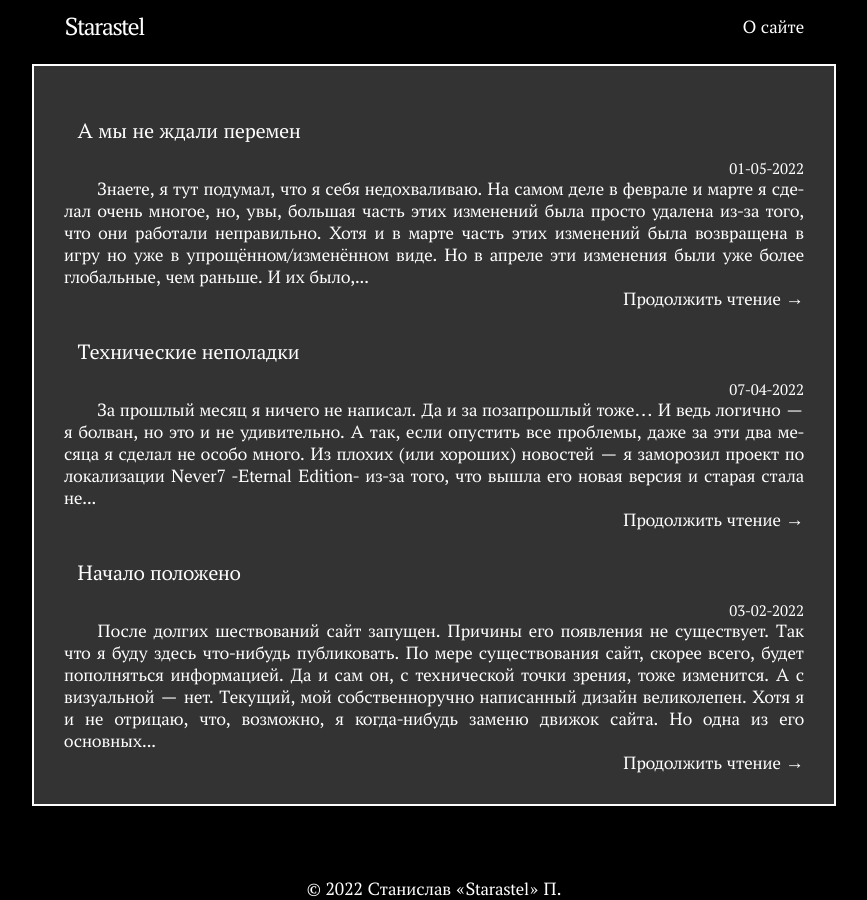
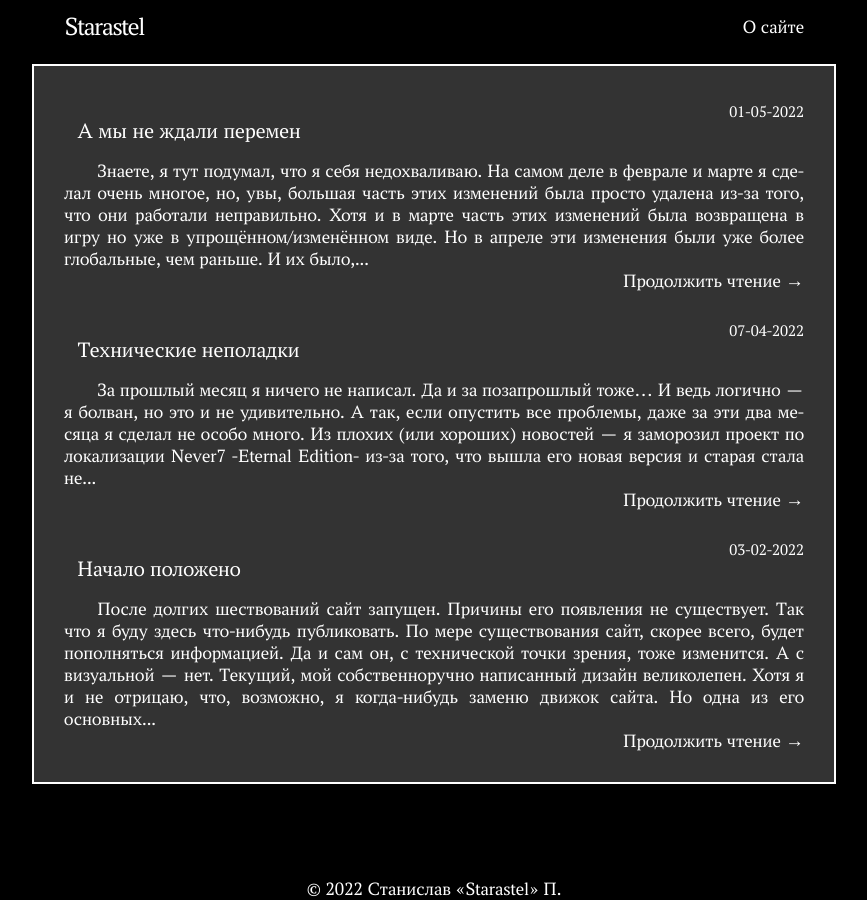
Before and after one commit to Starastel/stStarastel, a Jekyll site: the page built from index.html, in a window 1280 px wide. Shown: the whole page, without its empty margins (206-1073 px from the left). Built offline with Jekyll 4.4.1, drawn with Linux system fonts in a browser that asks for light colours; the list of posts is cut into pages by our own code.

Commit message:
Update main.scss

```diff
--- a/assets/main.scss
+++ b/assets/main.scss
@@ -274,7 +274,8 @@
 }
 
 .pst_ttl {
-	position: relative;
+	display: flex;
+	justify-content: space-between;
 }
 
 .pst_ttl table {
```
